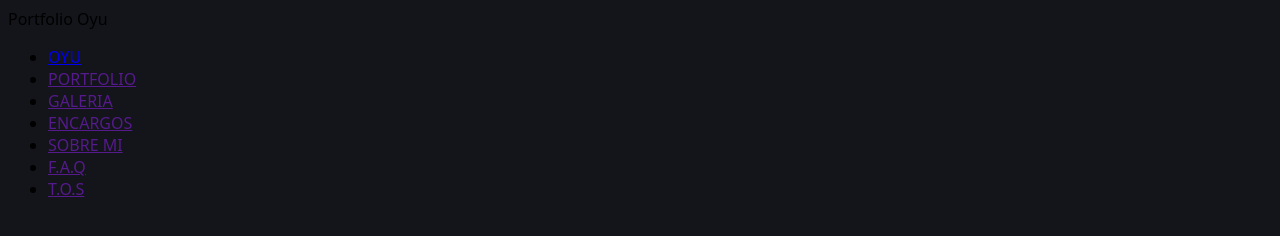
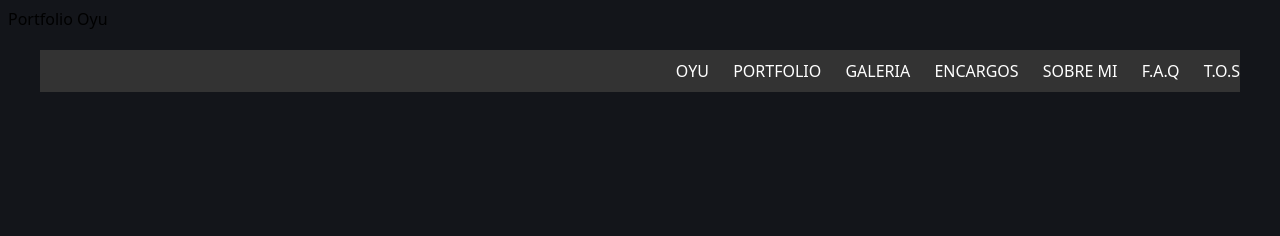
Before and after one commit to Antonio-92-cpu/Portfolioweb, an Astro site: page / in a window 1280 px wide. Built offline with nearby package versions, Linux system fonts and the light colour scheme; Astro itself is replaced by a stand-in of ours.

Commit message:
frist commit

```diff
--- a/src/pages/index.astro
+++ b/src/pages/index.astro
@@ -7,6 +7,7 @@ import Card from '../components/Card.astro';
 	<main>
 		Portfolio Oyu
 		<header>
+			<div class="container">
 				<nav>
 					<ul>
 						<li><a href="#">OYU</a></li>
@@ -18,9 +19,43 @@ import Card from '../components/Card.astro';
 						<li><a href="">T.O.S</a></li>
 					</ul>
 				</nav>
+			</div>
 		</header>
 	</main>
+
 	<style>
-		nav {justify-content: space-between;}
+		.container {
+			max-width: 1200px;
+    		margin: 0 auto;
+   			padding: 20px;
+			justify-content: space-between;
+		}
+
+  nav {
+    text-align: right;
+    background-color: #333;
+    padding: 10px 0;
+  }
+
+  nav ul {
+    list-style: none;
+    margin: 0;
+    padding: 0;
+  }
+
+  nav ul li {
+    display: inline;
+    margin-left: 20px;
+  }
+
+  ul li:first-child {
+    margin-left: 0;
+  }
+
+  ul li a {
+    color: white;
+    text-decoration: none;
+  }
+
 	</style>
 	</Layout>
```
Lines whose indentation alone changed are shown as unchanged.
